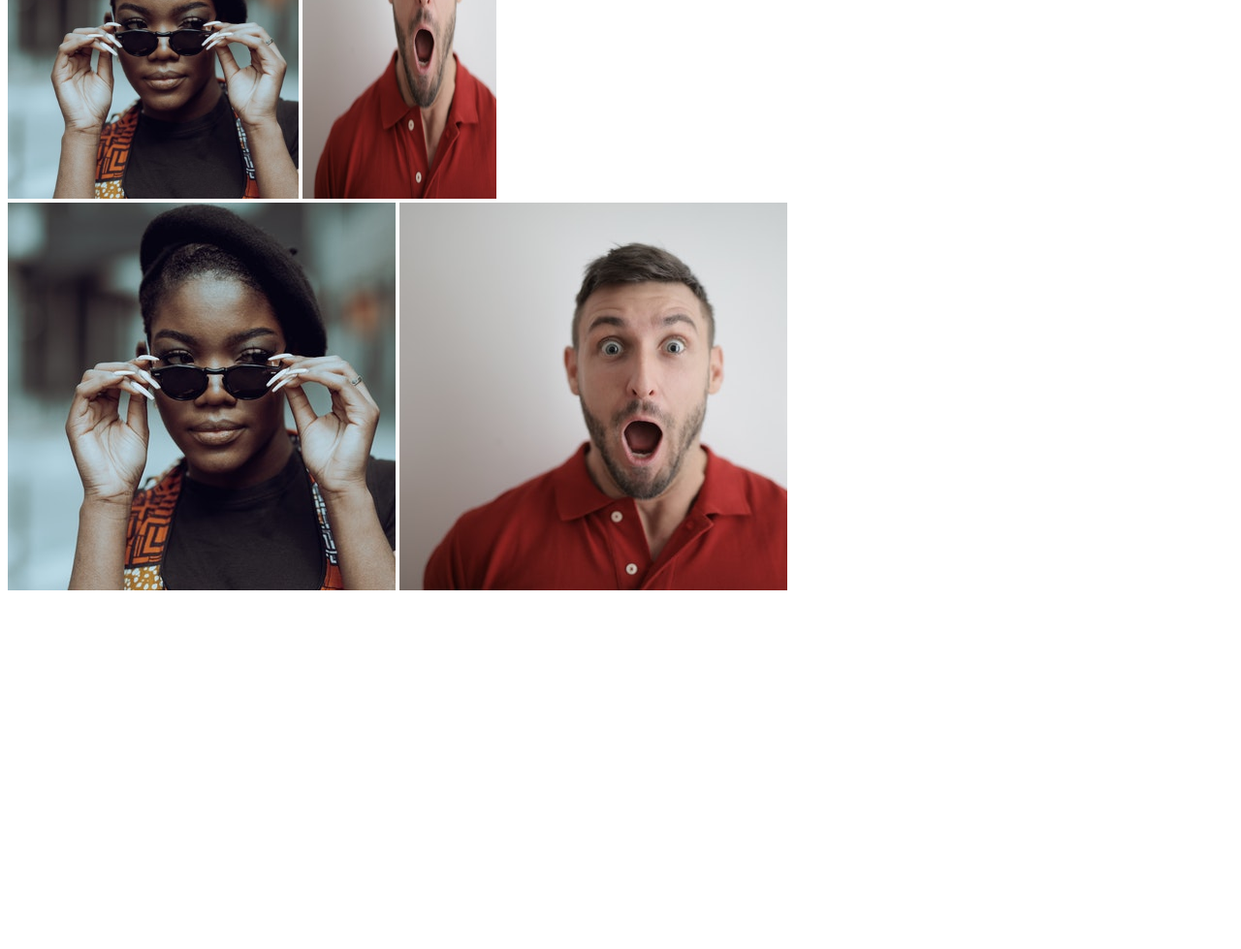
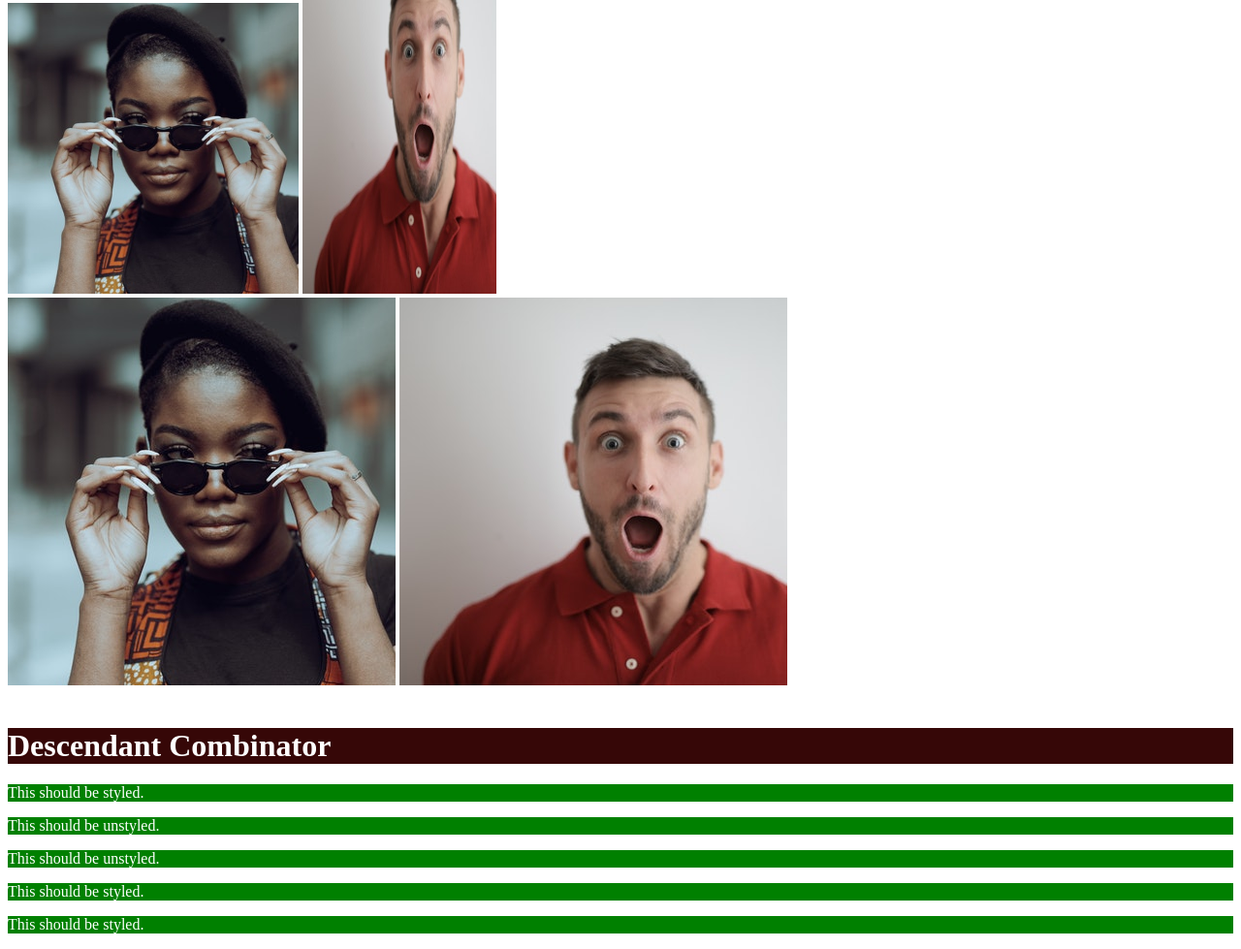
Before and after one commit to desmoquak/css-style-me, a plain HTML site: page index.html in a window 1280 px wide. Shown: the part 824-1803 px from the top of the page at 97% size. Before the commit the page ends 1445 px from the top, so only its background shows below. Drawn offline with Linux system fonts and the light colour scheme.

Commit message:
added text for Descendant Combinator

```diff
--- a/index.html
+++ b/index.html
@@ -42,6 +42,8 @@
         <button class="cm" class="buttons">Click me!</button>
         <button class="ncm" class="buttons">No,click me</button>
     </div>
+    <br>
+    <h1 id="title">Chaining selectors</h1>
     <!--Chaining selectors-->
     <!-- Use the classes BELOW this line -->
     <div>
@@ -53,7 +55,18 @@
       <img class="original proportioned" src="/images/pexels-katho-mutodo-8434791.jpg" alt="Woman with glasses">
       <img class="original distorted" src="/images/pexels-andrea-piacquadio-3777931.jpg" alt="Man with surprised expression">
     </div>
+<br>
+<h1 id="title">Descendant Combinator</h1>
 
+    <div class="container">
+      <p class="text">This should be styled.</p>
+    </div>
+    <p class="text">This should be unstyled.</p>
+    <p class="text">This should be unstyled.</p>
+    <div class="container">
+      <p class="text">This should be styled.</p>
+      <p class="text">This should be styled.</p>
+    </div>
 
 </body>
 </html>
```
